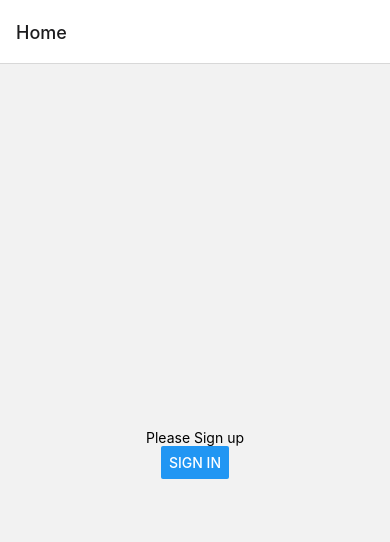
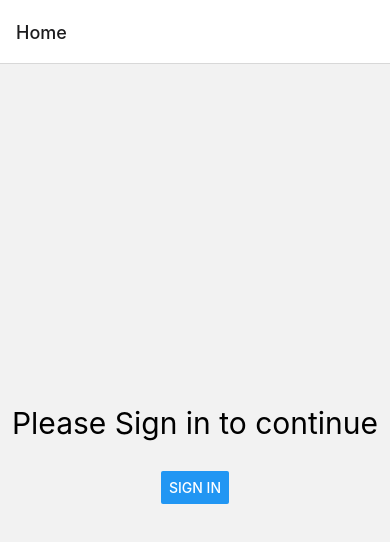
Before and after one commit to WadadParker/google-login-app, a React Native app: screen /Home in a window 390 px wide. Shown: the top 542 px of the page. Built offline with nearby package versions, Linux system fonts and the light colour scheme; what expo-web-browser would draw is missing.

Commit message:
style: profile card

```diff
--- /dev/null
+++ b/components/ProfileCard.js
@@ -0,0 +1,37 @@
+import React from 'react';
+import { View, Text, Image, StyleSheet } from 'react-native';
+
+const ProfileCard = ({ userInfo }) => {
+  return (
+    <View style={styles.container}>
+      <Image source={{ uri: userInfo?.picture }} style={styles.profileImage} />
+      <Text style={styles.text}>Name: {userInfo?.name}</Text>
+      <Text style={styles.text}>Email: {userInfo?.email}</Text>
+    </View>
+  );
+};
+
+const styles = StyleSheet.create({
+  container: {
+    alignItems: 'center',
+    justifyContent: 'center',
+    padding: 20,
+    borderWidth:1,
+    backgroundColor: '#f0f0f0',
+    borderRadius: 10,
+    margin: 10,
+    marginBottom:30,
+  },
+  profileImage: {
+    width: 100,
+    height: 100,
+    borderRadius: 50,
+    marginBottom: 10,
+  },
+  text: {
+    fontSize: 16,
+    marginBottom: 5,
+  },
+});
+
+export default ProfileCard;
--- a/screens/HomeScreen.js
+++ b/screens/HomeScreen.js
@@ -2,7 +2,9 @@ import React, { useEffect, useContext } from 'react';
 import { View, Text, Button } from 'react-native';
 import { useNavigation } from '@react-navigation/native';
 import AsyncStorage from '@react-native-async-storage/async-storage';
+
 import { AuthContext } from '../context/AuthContext';
+import ProfileCard from '../components/ProfileCard';
 
 export default function HomeScreen() {
   const {userInfo, setUserInfo} = useContext(AuthContext);
@@ -39,14 +41,13 @@ export default function HomeScreen() {
     <View style={{ flex: 1, alignItems: 'center', justifyContent: 'center' }}>
       {userInfo ? (
         <>
-          <Text>Welcome, {userInfo?.name}!</Text>
-          <Text>Email: {userInfo?.email}</Text>
-          <Button title="Logout" onPress={handleLogout} />
+            <ProfileCard userInfo={userInfo} />
+            <Button title="Logout" onPress={handleLogout} />
         </>
       ) : (
         <>
-        <Text>Please Sign up</Text>
-        <Button title='Sign in' onPress={()=>navigation.navigate('Auth')} />
+            <Text style={{fontSize:30,marginBottom:30}}>Please Sign in to continue</Text>
+            <Button title='Sign in' onPress={()=>navigation.navigate('Auth')} />
         </>
       )}
 
```
